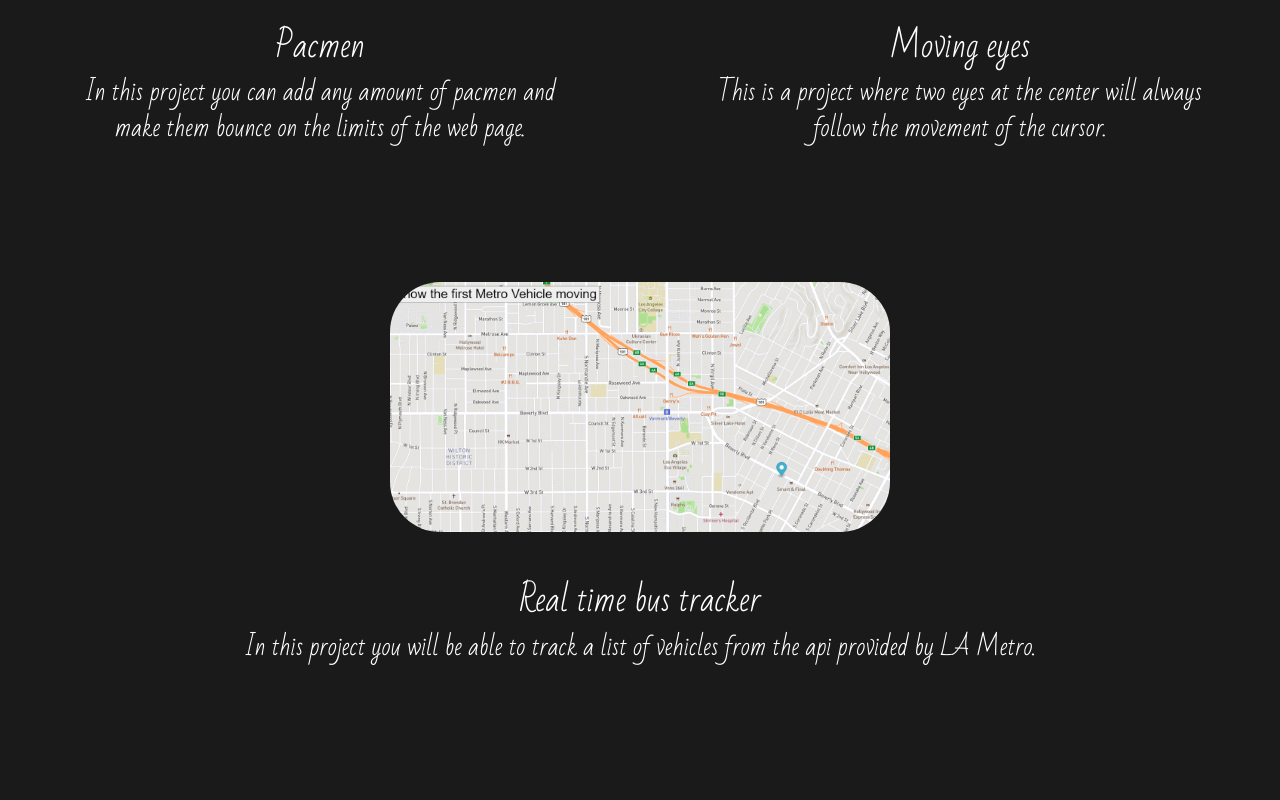
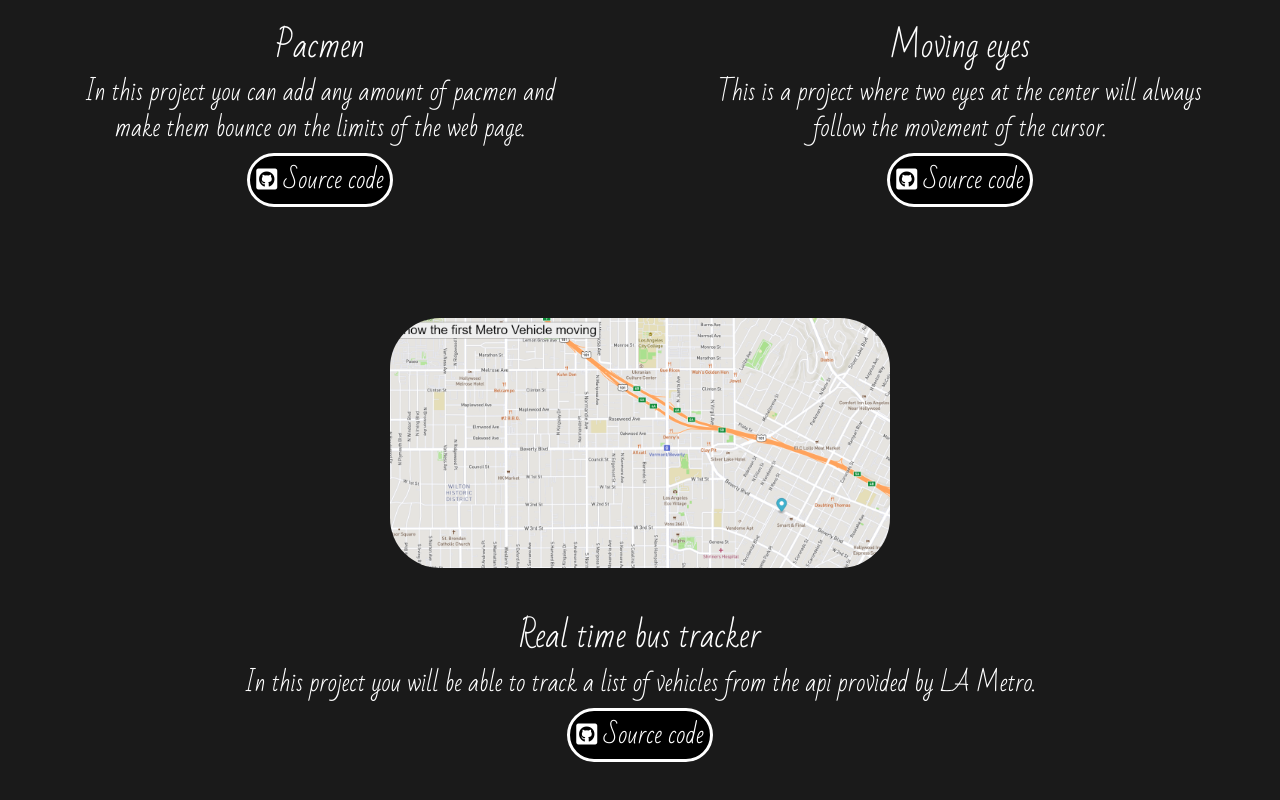
Before and after one commit to jctorrestone/jctorrestone.github.io, a plain HTML site: page index.html in a window 1280 px wide. Shown: the part 1781-2581 px from the top of the page. Before the commit the page ends 2522 px from the top, so only its background shows below. Drawn offline with nearby package versions, Linux system fonts and the light colour scheme.

Commit message:
adding href to source code

```diff
--- a/index.html
+++ b/index.html
@@ -71,6 +71,7 @@
                 <div class="repository-description">
                     <h2>Pacmen</h2>
                     <p>In this project you can add any amount of pacmen and make them bounce on the limits of the web page.</p>
+                    <a href="https://github.com/jctorrestone/pacmen" class="btn-project"><i class="fab fa-github-square"></i>  Source code</a>
                 </div>
             </div>
             <div class="col">
@@ -83,6 +84,7 @@
                 <div class="repository-description">
                     <h2>Moving eyes</h2>
                     <p>This is a project where two eyes at the center will always follow the movement of the cursor.</p>
+                    <a href="https://github.com/jctorrestone/eyes" class="btn-project"><i class="fab fa-github-square"></i>  Source code</a>
                 </div>
             </div>
         </div>
@@ -97,6 +99,7 @@
                 <div class="repository-description">
                     <h2>Real time bus tracker</h2>
                     <p>In this project you will be able to track a list of vehicles from the api provided by LA Metro.</p>
+                    <a href="https://github.com/jctorrestone/RealTimeBusTracker" class="btn-project"><i class="fab fa-github-square"></i>  Source code</a>
                 </div>
             </div>
         </div>
--- a/styles.css
+++ b/styles.css
@@ -104,3 +104,18 @@
     text-align: center;
     font-size: x-large;
 }
+
+.bottom-repository .btn-project {
+    padding-left: 6px;
+    padding-right: 6px;
+    text-decoration: none;
+    background-color:black;
+    color: white;
+    border: solid;
+    border-radius: 20em;
+}
+
+.bottom-repository .btn-project:hover {
+    transition: .6s ease;
+    background-color: slategrey;
+}
```
